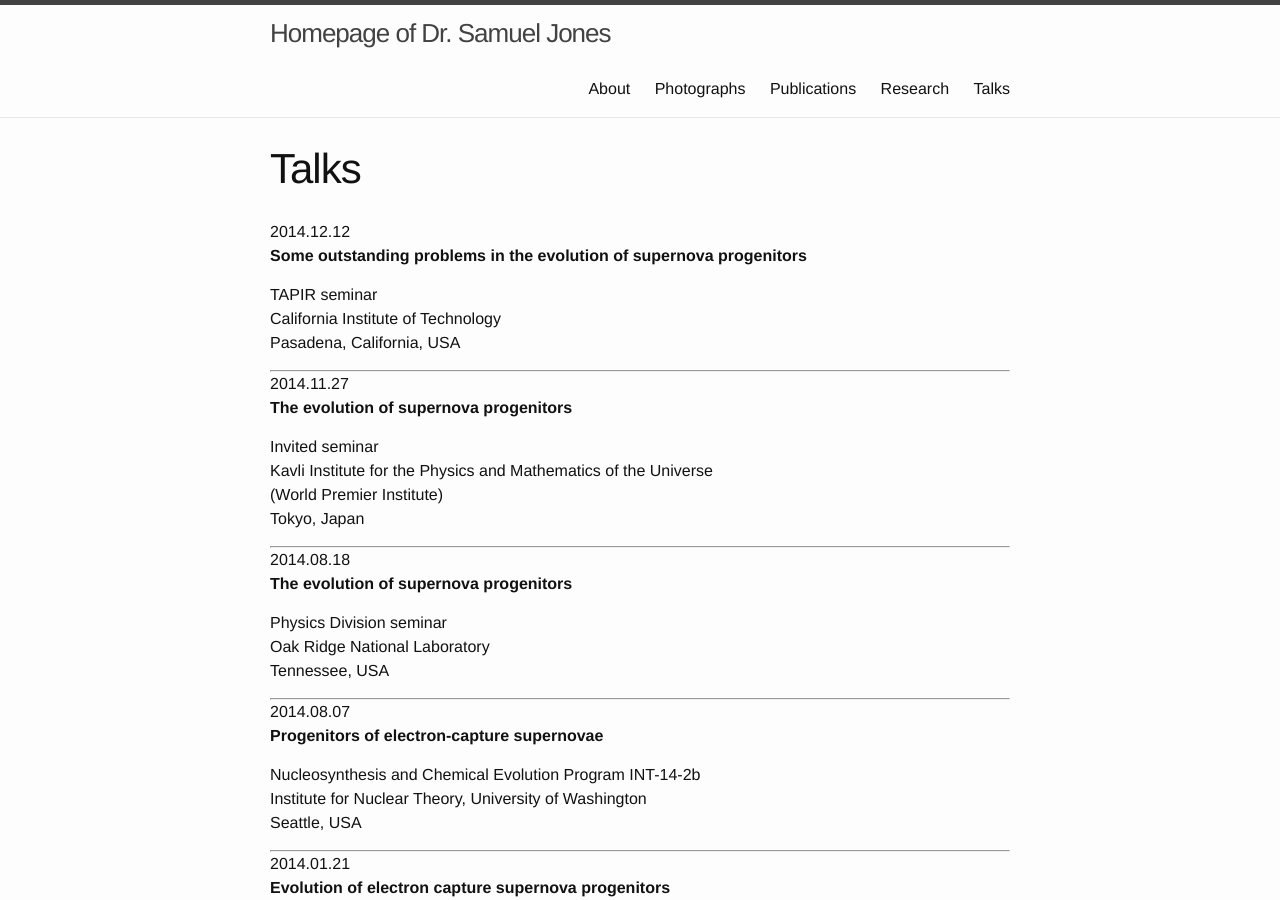
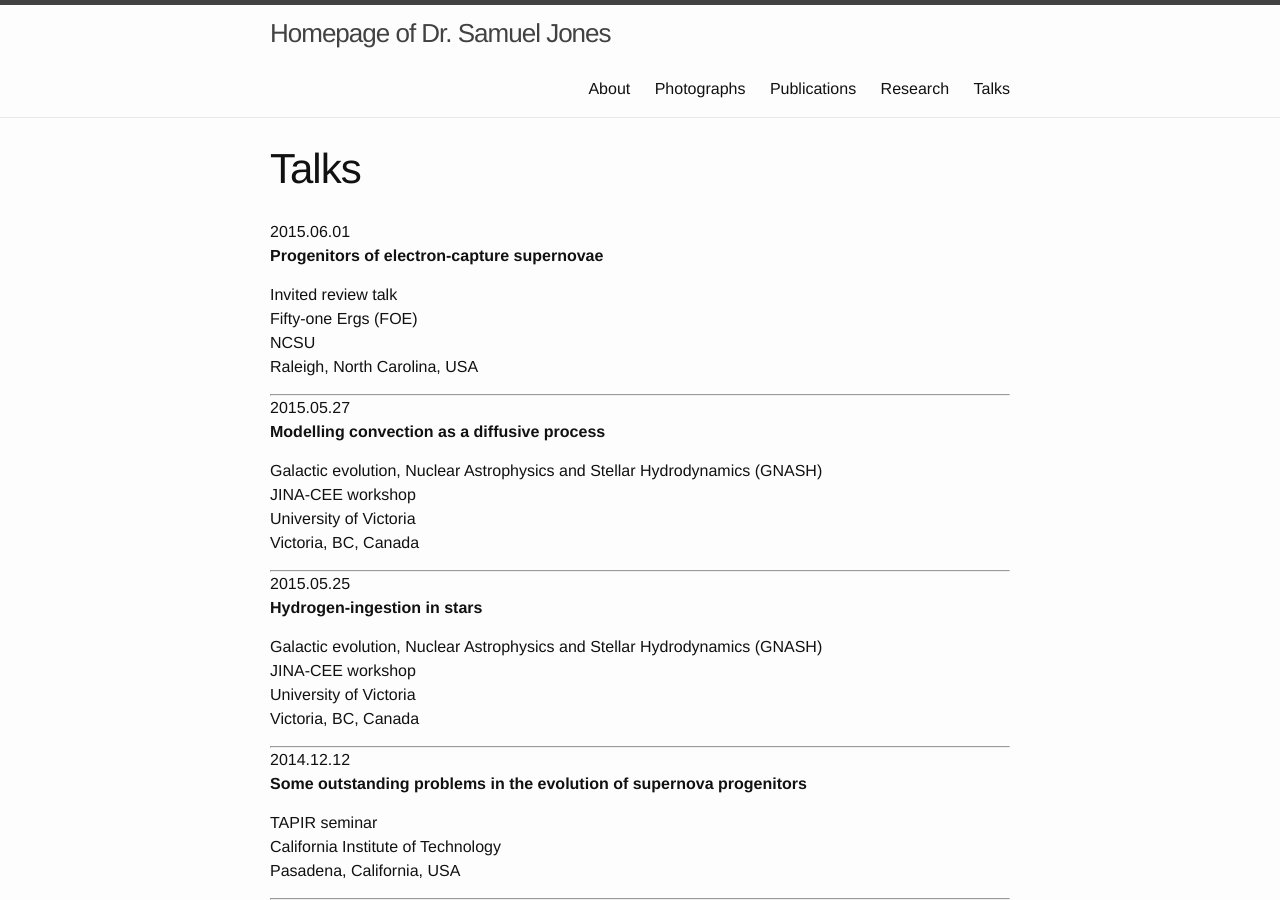
Before and after one commit to swjones/swjones.github.io, a Jekyll site: the page built from talks.md, in a window 1280 px wide and 900 px high. Built offline with Jekyll 4.4.1, drawn with Linux system fonts in a browser that asks for light colours; formulas are drawn with MathJax 3.

Commit message:
updated
Former-commit-id: c8b8c2a97acbe2acc8d4f3c3a9d81548e7da2b77

```diff
--- a/talks.md
+++ b/talks.md
@@ -4,6 +4,47 @@ title: Talks
 permalink: /talks/
 ---
 
+2015.06.01
+<br>
+__Progenitors of electron-capture supernovae__
+
+Invited review talk
+<br>
+Fifty-one Ergs (FOE)
+<br>
+NCSU
+<br>
+Raleigh, North Carolina, USA
+
+---
+
+2015.05.27
+<br>
+__Modelling convection as a diffusive process__
+
+Galactic evolution, Nuclear Astrophysics and Stellar Hydrodynamics (GNASH)
+<br>
+JINA-CEE workshop
+<br>
+University of Victoria
+<br>
+Victoria, BC, Canada
+
+---
+
+2015.05.25
+<br>
+__Hydrogen-ingestion in stars__
+
+Galactic evolution, Nuclear Astrophysics and Stellar Hydrodynamics (GNASH)
+<br>
+JINA-CEE workshop
+<br>
+University of Victoria
+<br>
+Victoria, BC, Canada
+
+---
 
 2014.12.12
 <br>
```
